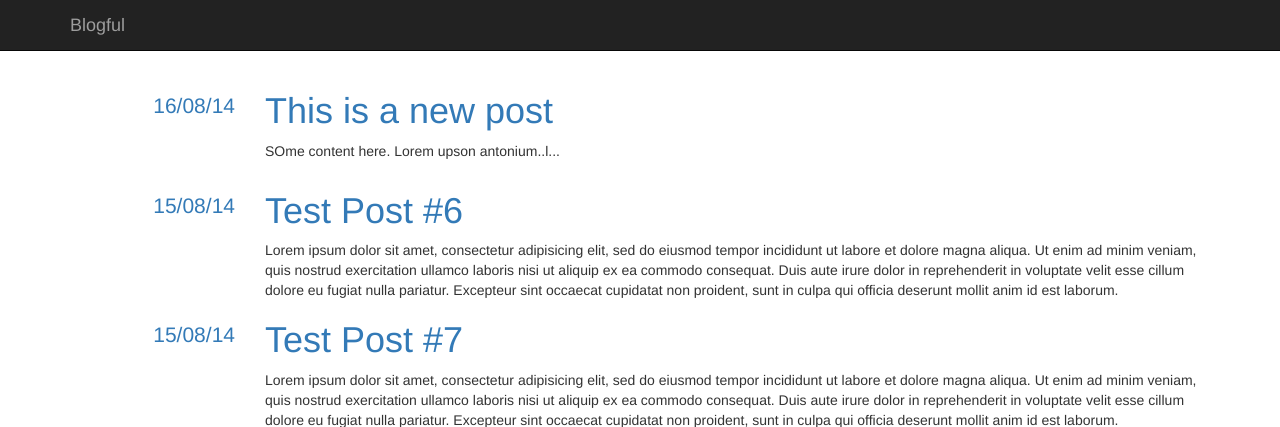
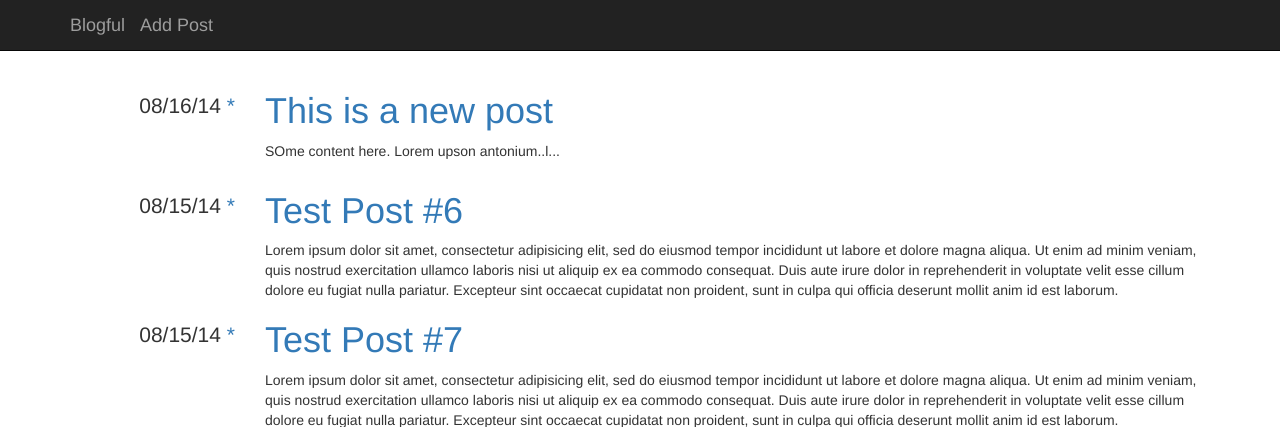
Before and after one commit to jdingus/blog, a Flask app: page / in a window 1280 px wide. Shown: the top 427 px of the page. Run offline with Flask 2, Linux system fonts and the light colour scheme; parts of the project's set-up code (start-up, migrations or seed data) failed here and were passed over; some libraries are stand-ins or nearby versions.

Commit message:
assignment completed

```diff
--- a/blog/templates/base.html
+++ b/blog/templates/base.html
@@ -18,6 +18,7 @@
         <script src="http://code.jquery.com/jquery-2.1.1.min.js"></script>
         <!-- Bootstrap -->
         <script src="//netdna.bootstrapcdn.com/bootstrap/3.1.1/js/bootstrap.min.js"></script>
+
     </head>
 
     <body>
@@ -31,6 +32,7 @@
                         <span class="icon-bar"></span>
                     </button>
                     <a class="navbar-brand" href="{{ url_for('posts') }}">Blogful</a>
+                    <a class="navbar-brand" href="{{ url_for('add_post_post') }}">Add Post</a>
                 </div>
                 <div class="collapse navbar-collapse">
                     <ul class="nav navbar-nav navbar-right">
--- a/blog/templates/edit_post.html
+++ b/blog/templates/edit_post.html
@@ -1,4 +1,5 @@
 {% extends "base.html" %}
+
 
 {% block content %}
 <h1>
@@ -15,5 +16,8 @@
         <textarea class="form-control" id="content" name="content" placeholder='Content' rows="20" required>{{content | safe}}</textarea>
     </div>
     <button type="submit" class="btn btn-default">Submit</button>
+
+    <!-- <a href="{{url_for('delete_post_get',blogid=post.id)}}"  onclick="confirmation()"> Delete </a> -->
+    <a href="{{url_for('delete_post_get',blogid=post.id)}}"  onclick="return confirm('Are you sure you want to delete the post?')"> Delete </a>
 </form>
 {% endblock %}
--- a/blog/templates/macros.html
+++ b/blog/templates/macros.html
@@ -3,7 +3,8 @@
     <div class="col-md-2 text-right metadata">
         <ul class="list-unstyled">
             <li>
-                <a href="{{url_for('edit_post_get',blogid=post.id)}}"> {{ post.datetime | dateformat("%d/%m/%y") }}  </a>
+                {{ post.datetime | dateformat("%m/%d/%y") }}
+                <a href="{{url_for('edit_post_get',blogid=post.id)}}"> *  </a>
             </li>
         </ul>
     </div>
--- a/blog/views.py
+++ b/blog/views.py
@@ -59,13 +59,21 @@ def edit_post_get(blogid=1):
     post = session.query(Post).filter(Post.id==blogid).first()
     content = post.content
     title = post.title
-    return render_template("edit_post.html",content=content,title=title)
+    return render_template("edit_post.html",content=content,title=title,post=post)
 
 @app.route("/post/<int:blogid>/edit", methods=["POST"])
 def edit_post_post(blogid=1):
     post = session.query(Post).filter(Post.id==blogid).first()
     post.title = request.form["title"]
     post.content = mistune.markdown(request.form["content"])
+    print 'post.title',post.title
+    print 'post.content',post.content
     session.add(post)
     session.commit()
     return redirect(url_for("posts"))
+
+@app.route("/post/<int:blogid>/delete", methods=["GET"])
+def delete_post_get(blogid=1):
+    session.query(Post).filter(Post.id==blogid).delete()
+    session.commit()
+    return redirect(url_for("posts"))
--- a/manage.py
+++ b/manage.py
@@ -17,6 +17,7 @@ def run():
 
 @manager.command
 def seed():
+
     content = """Lorem ipsum dolor sit amet, consectetur adipisicing elit, sed do eiusmod tempor incididunt ut labore et dolore magna aliqua. Ut enim ad minim veniam, quis nostrud exercitation ullamco laboris nisi ut aliquip ex ea commodo consequat. Duis aute irure dolor in reprehenderit in voluptate velit esse cillum dolore eu fugiat nulla pariatur. Excepteur sint occaecat cupidatat non proident, sunt in culpa qui officia deserunt mollit anim id est laborum."""
 
     for i in range(25):
```
Also changed, not shown: blog-development.db, blog/static/css/main.css (line endings or trailing spaces).
